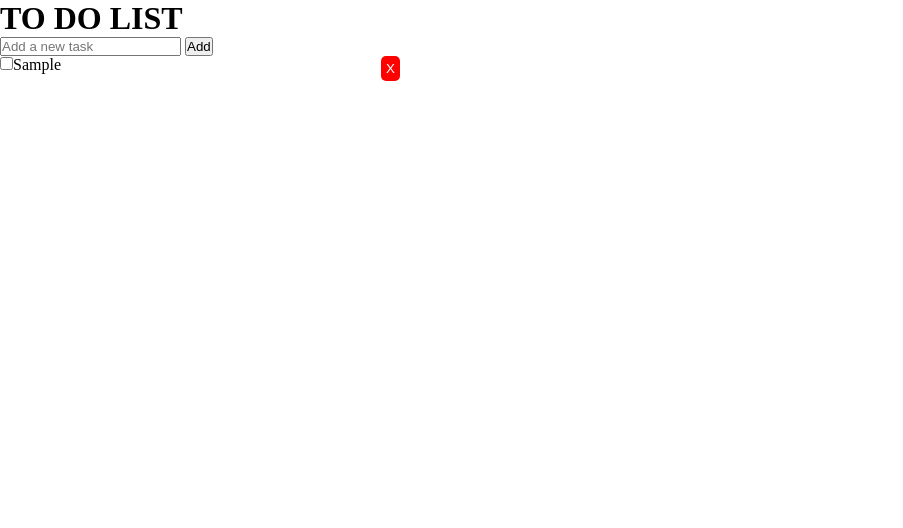
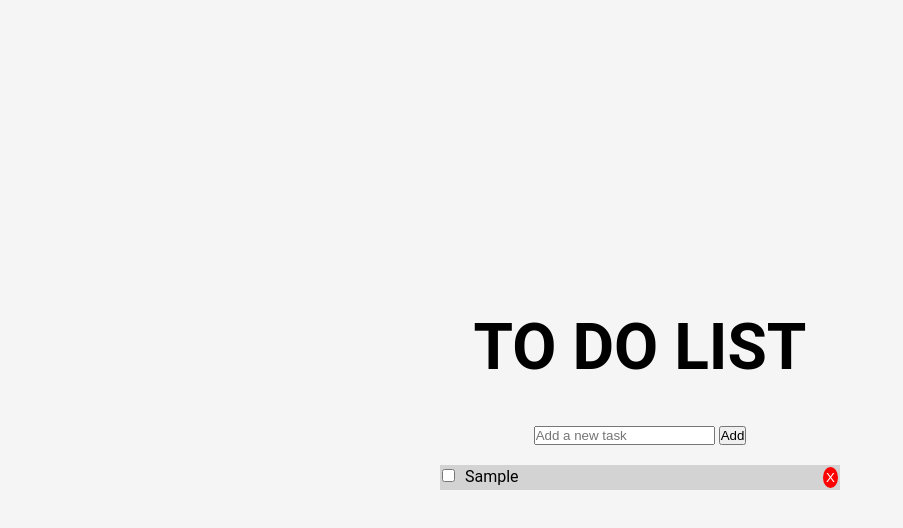
Before and after one commit to gizy95/toDoList, a plain HTML site: page index.html in a window 1280 px wide. Both pictures are taken after typing "Sample" into the empty fields and a click on the button "Add". Shown: the whole page, without its empty margins (0-903 px from the left). Drawn offline with Linux system fonts and the light colour scheme.

Commit message:
added styling for the list item

```diff
--- a/app.js
+++ b/app.js
@@ -53,7 +53,7 @@ const cancelEdit = () => {
 const addEventListenerToEachItem = () => {
   // This function adds eventLister to each
   // Since there are multiple items loop through each
-  const listItems = document.querySelectorAll('li span');
+  const listItems = document.querySelectorAll('li span span');
   listItems.forEach((item) => {
     item.addEventListener('click', (event) => {
       const toDoId = Number(event.target.id);
--- a/style.css
+++ b/style.css
@@ -4,9 +4,37 @@
     box-sizing: border-box;
 }
 
+body{
+    background-color: #f5f5f5;
+    font-family: 'Roboto', sans-serif;
+    display: flex;
+    flex-direction: column;
+    justify-content: center;
+    align-items: center;
+    height: 100vh;
+    text-align: center;
+}
+
+
+
+h1{
+    font-size: 4rem;
+    margin-bottom: 20px;
+}
+
+form{
+    align-items: center;
+    padding: 20px;
+}
+
+
 span.strikethrough {
     text-decoration: line-through;
 
+}
+
+span span {
+    margin-left: 10px;
 }
 
 ul li {
@@ -14,14 +42,26 @@ ul li {
     display: flex;
     justify-content: space-between;
     width: 400px;
+    background-color: rgb(230, 230, 230);
 }
+
+ul li:nth-child(odd) {
+    background-color: rgb(211, 211, 211);
+
+}
+
+li{
+    padding: 2px;
+}
+
+
 
 .delete-button {
     background-color: red;
     color: white;
     border: none;
-    border-radius: 5px;
-    padding: 5px;
+    border-radius: 50%;
+    padding: 3px;
     margin-left: 5px;
 }
 
```
